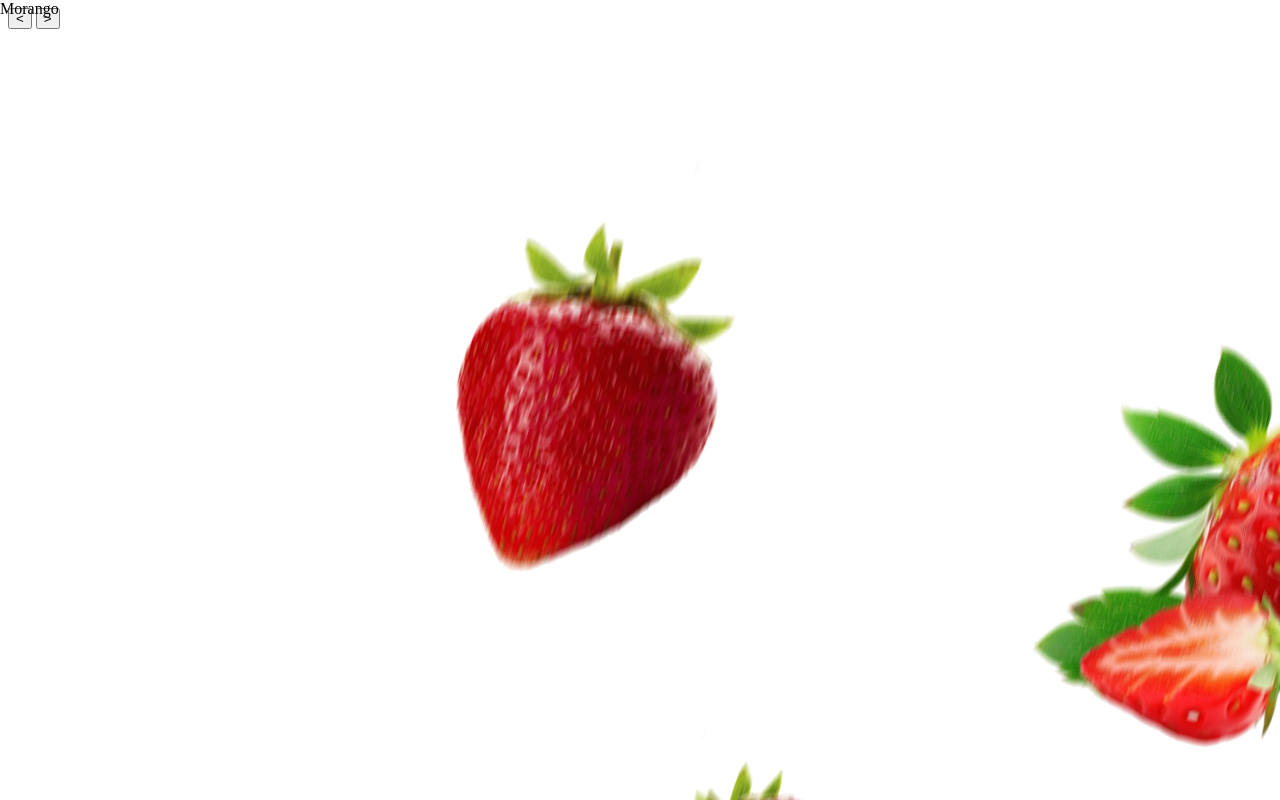
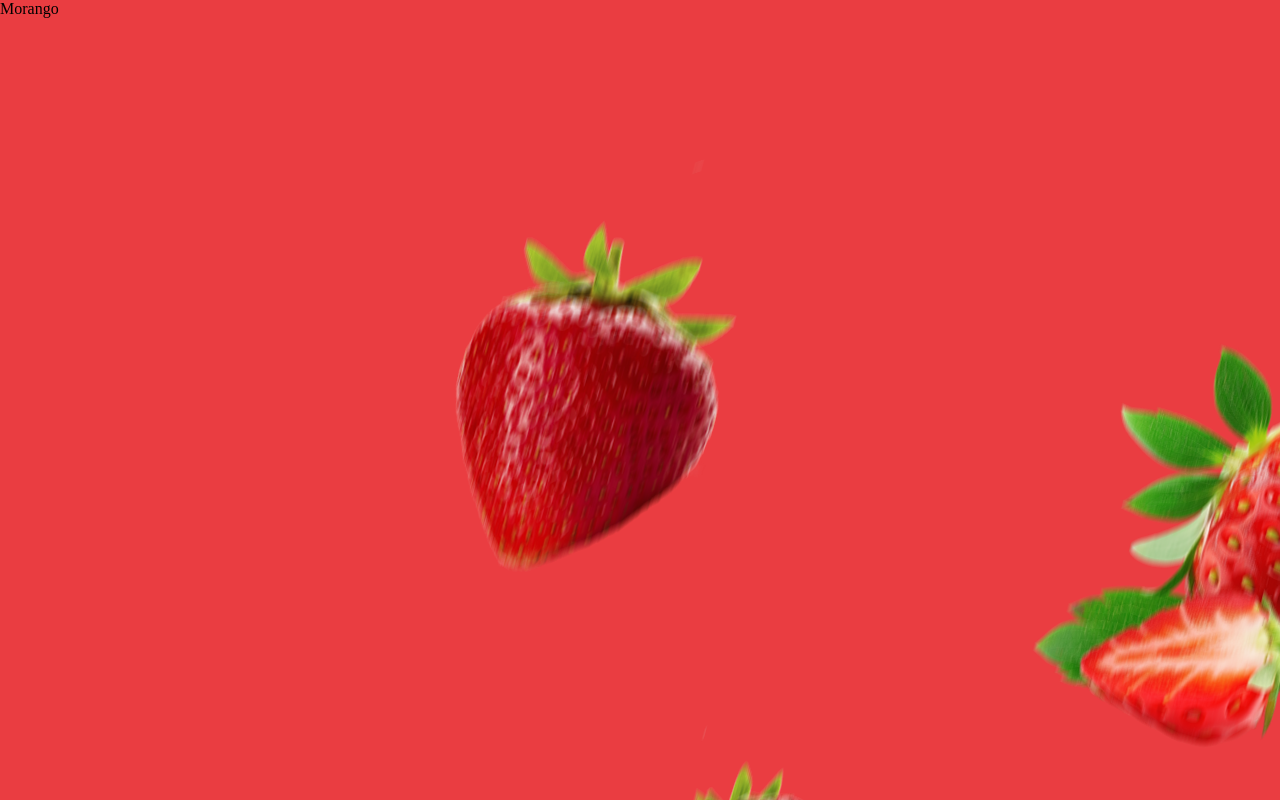
Before and after one commit to mariantonyaf/projeto-webanimations, a plain HTML site: page index.html in a window 1280 px wide. Drawn offline with Linux system fonts and the light colour scheme.

Commit message:
Update style.css

```diff
--- a/style.css
+++ b/style.css
@@ -8,6 +8,7 @@
     top: 0;
     left: 0;
     overflow: hidden;
+    background-color: var(--background);
 }
 
 .item.active{
```
